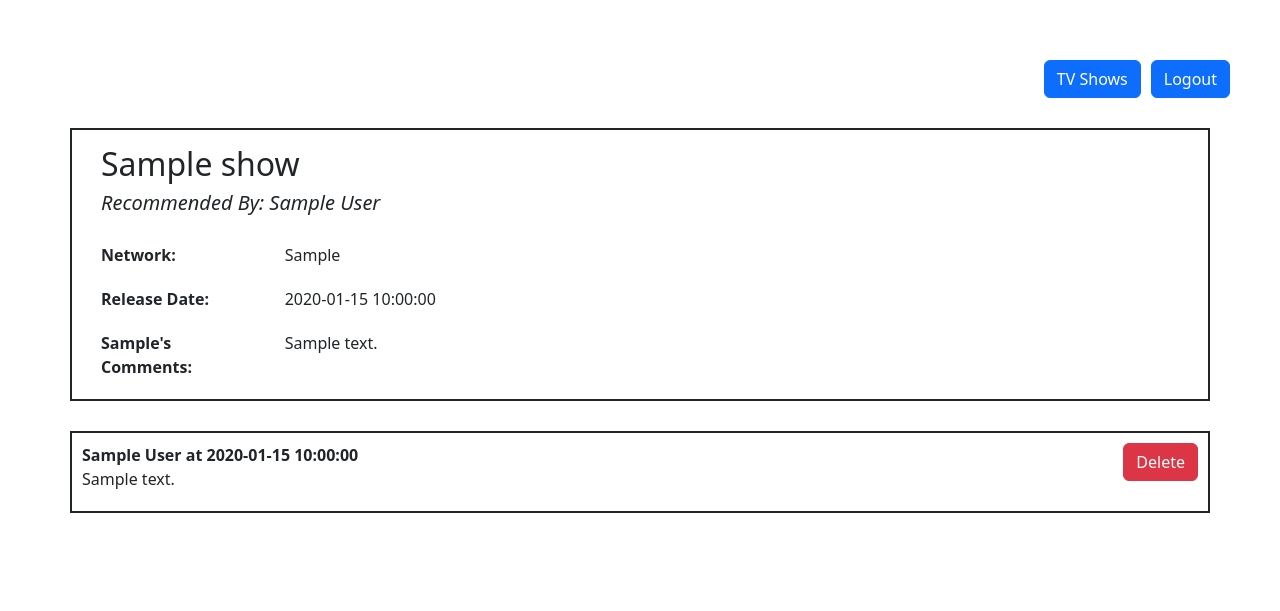
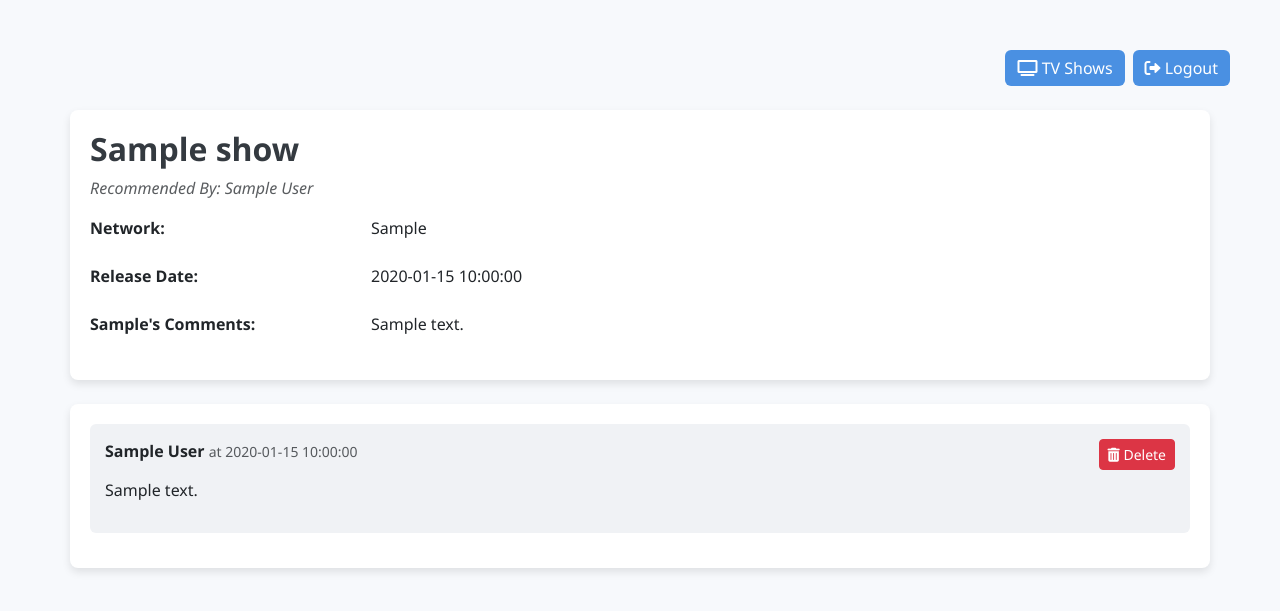
Before and after one commit to deytonpierce/Shows_Python_Flask_WebApp, a Flask app: page /shows/1 in a window 1280 px wide. Shown: the top 611 px of the page. Run offline with Flask 3, Linux system fonts and the light colour scheme; the visitor is signed in with stand-in values (Sample User, id 1); tables that the repository leaves empty or names only in its code hold one stand-in row (values such as "Sample post").

Commit message:
New UI Update

```diff
--- a/flask_app/templates/show_show.html
+++ b/flask_app/templates/show_show.html
@@ -3,63 +3,125 @@
 <head>
     <meta charset="UTF-8">
     <meta name="viewport" content="width=device-width, initial-scale=1.0">
-    <title>Dashboard</title>
+    <title>Show Details</title>
     <link href="https://cdn.jsdelivr.net/npm/bootstrap@5.3.3/dist/css/bootstrap.min.css" rel="stylesheet"
     integrity="sha384-QWTKZyjpPEjISv5WaRU9OFeRpok6YctnYmDr5pNlyT2bRjXh0JMhjY6hW+ALEwIH" crossorigin="anonymous">
+    <link rel="stylesheet" href="https://cdnjs.cloudflare.com/ajax/libs/font-awesome/6.0.0-beta3/css/all.min.css">
+    <style>
+        body {
+            background-color: #f7f9fc;
+            font-family: 'Segoe UI', Tahoma, Geneva, Verdana, sans-serif;
+            margin: 50px;
+        }
+
+        h2 {
+            color: #343a40;
+            font-weight: 700;
+        }
+
+        .container {
+            background-color: #ffffff;
+            border-radius: 8px;
+            padding: 20px;
+            box-shadow: 0 4px 8px rgba(0, 0, 0, 0.1);
+        }
+
+        .btn-primary {
+            background-color: #4a90e2;
+            border: none;
+        }
+
+        .btn-primary:hover {
+            background-color: #357ab7;
+        }
+
+        .btn-danger:hover {
+            background-color: #d9534f;
+        }
+
+        .comment-box {
+            background-color: #f0f2f5;
+            padding: 15px;
+            border-radius: 6px;
+            margin-bottom: 15px;
+        }
+
+        .form-label {
+            font-weight: bold;
+        }
+
+        .comment-actions {
+            display: flex;
+            justify-content: flex-end;
+        }
+    </style>
 </head>
-<body style="margin: 50px;">
-
-    <div style ='display: flex; justify-content: flex-end;'>
-        <button onclick="location.href='/shows'" class="btn btn-primary" style="margin-top: 10px; margin-right: 10px;">TV Shows</button>
-        <button onclick="location.href='/logout'" class="btn btn-primary" style="margin-top: 10px;">Logout</button>
+<body>
+    <!-- Navbar with TV Shows and Logout -->
+    <div class="d-flex justify-content-end mb-3">
+        <button onclick="location.href='/shows'" class="btn btn-primary me-2">
+            <i class="fas fa-tv"></i> TV Shows
+        </button>
+        <button onclick="location.href='/logout'" class="btn btn-primary">
+            <i class="fas fa-sign-out-alt"></i> Logout
+        </button>
     </div>
 
-    <div class="container text-left" style="border: 2px; border-style: solid; margin-top: 30px; padding-top: 10px;">
-        <div class="row" style="margin: 5px; margin-bottom: 20px;">
-            <h2>{{show[0]['title']}}</h2>
-        <h5 style="font-style: italic;">Recommended By: {{creator[0]['first_name']}} {{creator[0]['last_name']}}</h2>
+    <!-- Show Details Section -->
+    <div class="container mt-4">
+        <h2>{{show[0]['title']}}</h2>
+        <p class="text-muted fst-italic">Recommended By: {{creator[0]['first_name']}} {{creator[0]['last_name']}}</p>
+
+        <!-- Network and Release Date -->
+        <div class="row mb-4">
+            <div class="col-3 fw-bold">Network:</div>
+            <div class="col-9">{{show[0]['network']}}</div>
+        </div>
+        <div class="row mb-4">
+            <div class="col-3 fw-bold">Release Date:</div>
+            <div class="col-9">{{show[0]['release_date']}}</div>
         </div>
 
-        <div class="row" style="margin: 5px; margin-bottom: 20px;">
-            <div class="col-2" style="font-weight: bold;">Network:</div>
-            <div class="col-8">{{show[0]['network']}}</div>
-        </div>
-        <div class="row" style="margin: 5px; margin-bottom: 20px;">
-            <div class="col-2" style="font-weight: bold;">Release Date:</div>
-            <div class="col-8">{{show[0]['release_date']}}</div>
-        </div>
-        <div class="row" style="margin: 5px; margin-bottom: 20px;">
-            <div class="col-2" style="font-weight: bold;">{{creator[0]['first_name']}}'s Comments:</div>
-            <div class="col-8">{{show[0]['comments']}}</div>
+        <!-- Comments from the Creator -->
+        <div class="row mb-4">
+            <div class="col-3 fw-bold">{{creator[0]['first_name']}}'s Comments:</div>
+            <div class="col-9">{{show[0]['comments']}}</div>
         </div>
     </div>
 
+    <!-- Add Comment Section (Only for Other Users) -->
     {% if user[0]['id'] != creator[0]['id'] %}
-    <div class="container text-left" style="border: 2px; border-style: solid; margin-top: 30px; padding: 10px;">
-        <form action="/shows/new-comment" method="POST" >
+    <div class="container mt-4">
+        <form action="/shows/new-comment" method="POST">
             <div class="mb-3">
                 <label for="comments" class="form-label">Post a Comment:</label>
-                <textarea class="form-control" id="comments" name="comments" rows="1" required></textarea>
+                <textarea class="form-control" id="comments" name="comments" rows="2" required></textarea>
             </div>
-            <button type="submit" class="btn btn-primary">Add Comment</button>
+            <button type="submit" class="btn btn-primary"><i class="fas fa-comment-dots"></i> Add Comment</button>
         </form>
     </div>
     {% endif %}
 
-    <div class="container text-left" style="border: 2px; border-style: solid; margin-top: 30px; padding: 10px;">
-    {% for comment in comments %}
-        <div style="display: flex; justify-content: space-between;">
-            <div>
-                <div style="font-weight: bold;">{{comment.user.first_name}} {{comment.user.last_name}} at {{comment.date}}</div>
-                <div style="margin-bottom: 10px;">{{comment.comment}}</div>
-            </div>
-            <div>
+    <!-- Display Comments Section -->
+    <div class="container mt-4">
+        {% for comment in comments %}
+        <div class="comment-box">
+            <div class="row mb-2">
+                <div class="col-9">
+                    <span class="fw-bold">{{comment.user.first_name}} {{comment.user.last_name}}</span>
+                    <small class="text-muted">at {{comment.date}}</small>
+                </div>
                 {% if comment.user.id == user[0]['id'] %}
-                <button onclick="location.href='/shows/comment-delete/{{comment.id}}'" class="btn btn-danger">Delete</button>
+                <div class="col-3 text-end">
+                    <button onclick="location.href='/shows/comment-delete/{{comment.id}}'" class="btn btn-danger btn-sm">
+                        <i class="fas fa-trash-alt"></i> Delete
+                    </button>
+                </div>
                 {% endif %}
             </div>
+            <p>{{comment.comment}}</p>
         </div>
-    {% endfor %}
+        {% endfor %}
     </div>
 </body>
 </html>
```
Also changed, not shown: flask_app/templates/create.html (+53 -13 lines), flask_app/templates/edit.html (+53 -13 lines), flask_app/templates/home.html (+65 -20 lines), flask_app/templates/shows.html (+71 -20 lines).
